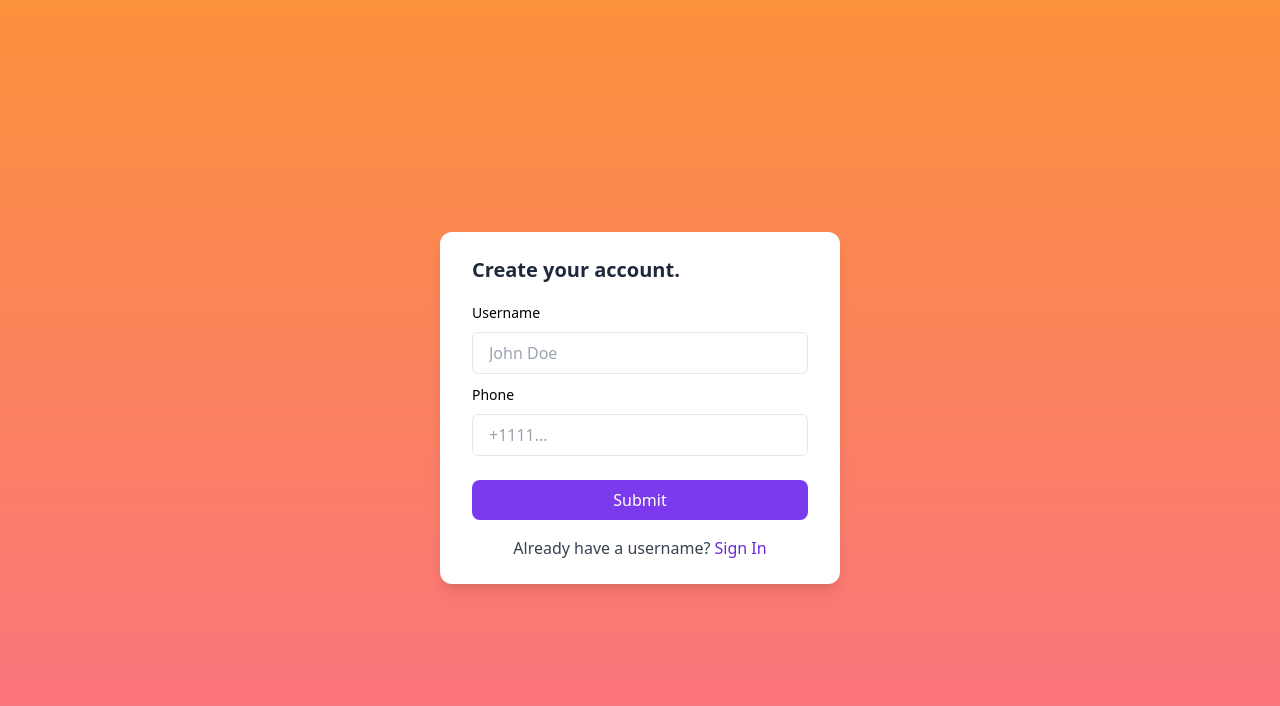
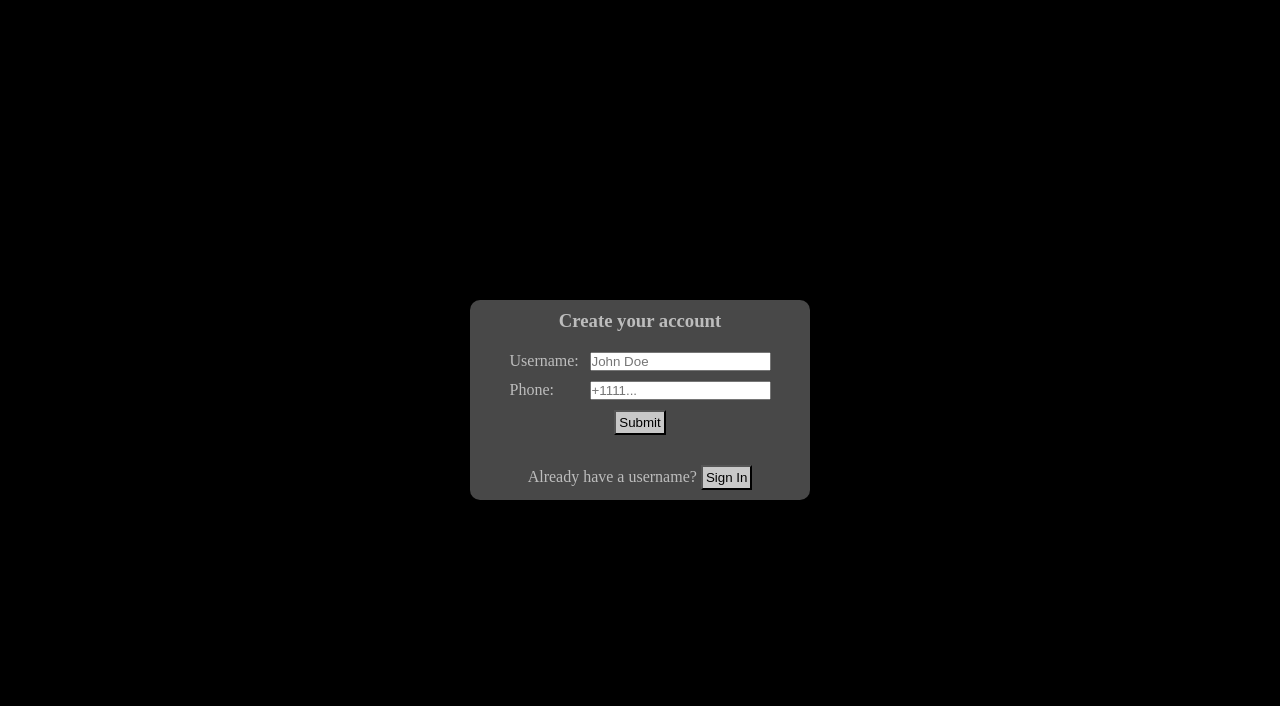
Before and after one commit to eriktoger/game-lobby, a Next.js app in the folder ui/: page / in a window 1280 px wide. Shown: the top 706 px of the page. Built offline with nearby package versions, Linux system fonts and the light colour scheme.

Commit message:
Start moving away from tailwind and redesign app

```diff
--- a/ui/components/login.tsx
+++ b/ui/components/login.tsx
@@ -1,4 +1,5 @@
 import { useState } from "react";
+import styled from "styled-components";
 
 async function createAccount({
   username,
@@ -21,7 +22,8 @@ async function createAccount({
     return Promise.reject(e);
   }
 }
-async function signIn({ phone }: any) {
+
+async function signIn({ phone }: { phone: string }) {
   try {
     const url = "http://localhost:8080/users/phone/" + phone;
     let result = await fetch(url);
@@ -30,11 +32,50 @@ async function signIn({ phone }: any) {
     return Promise.reject(e);
   }
 }
-export default function Login({ show, setAuth }: any) {
+
+const StyledForm = styled.form`
+  display: flex;
+  flex-direction: column;
+  width: 320px;
+  align-items: center;
+  justify-content: center;
+  .row-container {
+    display: flex;
+    label {
+      width: 80px;
+    }
+  }
+  .first-row {
+    padding-bottom: 10px;
+  }
+  button {
+    margin: 10px;
+  }
+`;
+
+const StyledContainer = styled.div`
+  height: 200px;
+  display: flex;
+  flex-direction: column;
+  align-items: center;
+  justify-content: space-between;
+  background-color: #484848;
+  color: #bdbdbd;
+  padding: 10px;
+  border-radius: 10px;
+  button {
+    padding: 3px;
+    color: black;
+    background-color: #c8c8c8;
+  }
+`;
+
+export default function Login({ setAuth }: any) {
   const [isShowSigIn, setShowSignIn] = useState(false);
   const showSignIn = () => {
     setShowSignIn((prev) => !prev);
   };
+
   const FormCreateUsername = ({ setAuth }: any) => {
     const onCreateUsername = async (e: any) => {
       e.preventDefault();
@@ -51,46 +92,35 @@ export default function Login({ show, setAuth }: any) {
       setAuth(res);
     };
     return (
-      <form action="" className="mt-4 space-y-2" onSubmit={onCreateUsername}>
+      <>
+        <StyledForm action="" onSubmit={onCreateUsername}>
           <div>
-          <label className="text-sm font-light">Username</label>
+            <div className="first-row row-container">
+              <label>Username: </label>
               <input
                 required
                 type="text"
                 name="username"
                 placeholder="John Doe"
-            className="w-full px-4 py-2 mt-2 border rounded-md focus:outline-none focus:ring-1 focus:ring-blue-600"
               />
             </div>
+            <div className="row-container">
+              <label>Phone: </label>
+              <input required type="text" name="phone" placeholder="+1111..." />
+            </div>
+          </div>
+          <button type="submit">Submit</button>
+        </StyledForm>
         <div>
-          <label className="text-sm font-light">Phone</label>
-          <input
-            required
-            type="text"
-            name="phone"
-            placeholder="+1111..."
-            className="w-full px-4 py-2 mt-2 border rounded-md focus:outline-none focus:ring-1 focus:ring-blue-600"
-          />
-        </div>
-        <div className="flex items-baseline justify-between">
-          <button
-            type="submit"
-            className="px-6 py-2 mt-4 text-white bg-violet-600 rounded-lg hover:bg-violet-700 w-full"
-          >
-            Submit
-          </button>
-        </div>
-        <div className="pt-2 space-y-2 text-center">
-          <p className="text-base text-gray-700">
+          <p>
             Already have a username?{" "}
-            <button onClick={showSignIn} className="text-violet-700 font-light">
-              Sign In
-            </button>
+            <button onClick={showSignIn}>Sign In</button>
           </p>
         </div>
-      </form>
+      </>
     );
   };
+
   const FormSignIn = ({ setAuth }: any) => {
     const onSignIn = async (e: any) => {
       e.preventDefault();
@@ -110,54 +140,33 @@ export default function Login({ show, setAuth }: any) {
       setAuth(res);
     };
     return (
-      <form action="" className="mt-4 space-y-2" onSubmit={onSignIn}>
+      <>
+        <StyledForm action="" onSubmit={onSignIn}>
+          <div className="row-container">
+            <label>Phone: </label>
+            <input required type="text" name="phone" placeholder="+1111..." />
+          </div>
           <div>
-          <label className="text-sm font-light">Phone</label>
-          <input
-            required
-            type="text"
-            name="phone"
-            placeholder="+1111..."
-            className="w-full px-4 py-2 mt-2 border rounded-md focus:outline-none focus:ring-1 focus:ring-blue-600"
-          />
+            <button type="submit">Submit</button>
           </div>
-        <div className="flex items-baseline justify-between">
-          <button
-            type="submit"
-            className="px-6 py-2 mt-4 text-white bg-violet-600 rounded-lg hover:bg-violet-700 w-full"
-          >
-            Submit
-          </button>
-        </div>
-        <div className="pt-2 space-y-2 text-center">
-          <p className="text-base text-gray-700">
-            Do not have a username?{" "}
-            <button onClick={showSignIn} className="text-violet-700 font-light">
-              Create
-            </button>
+        </StyledForm>
+        <div>
+          <p>
+            Do not have a username? <button onClick={showSignIn}>Create</button>
           </p>
         </div>
-      </form>
+      </>
     );
   };
+
   return (
-    <div
-      className={`${
-        show ? "" : "hidden"
-      } bg-gradient-to-b from-orange-400 to-rose-400`}
-    >
-      <div className="flex items-center justify-center min-h-screen">
-        <div className="px-8 py-6 mt-4 text-left bg-white  max-w-[400px] w-full rounded-xl shadow-lg">
-          <h3 className="text-xl text-slate-800 font-semibold">
-            {isShowSigIn ? "Log in with your phone." : "Create your account."}
-          </h3>
+    <StyledContainer>
+      <h3>{isShowSigIn ? "Log in with your phone." : "Create your account"}</h3>
       {isShowSigIn ? (
         <FormSignIn setAuth={setAuth} />
       ) : (
         <FormCreateUsername setAuth={setAuth} />
       )}
-        </div>
-      </div>
-    </div>
+    </StyledContainer>
   );
 }
--- a/ui/components/main.tsx
+++ b/ui/components/main.tsx
@@ -1,5 +1,5 @@
 import { useCallback, useState } from "react";
-import ChatList from "../components/rooms";
+import ChatList, { Games } from "../components/rooms";
 import Conversation from "../components/conversation";
 import useRooms from "../libs/useRooms";
 import useWebsocket from "../libs/useWebsocket";
@@ -13,6 +13,23 @@ import {
   User,
 } from "./types";
 import { Board } from "./games/TicTacToe/board";
+import styled from "styled-components";
+
+const Container = styled.main`
+  padding: 0.5rem;
+  background-color: #bdbdbd;
+  width: 100vw;
+  height: 100vh;
+`;
+
+const StyledInfo = styled.section`
+  display: flex;
+  justify-content: space-around;
+  height: 50%;
+  aside {
+    width: 40vw;
+  }
+`;
 
 export default function Main({ auth, setAuthUser }: any) {
   const [room, setSelectedRoom] = useState<Room | null>(null);
@@ -175,11 +192,6 @@ export default function Main({ auth, setAuthUser }: any) {
     sendMessage(JSON.stringify(joinRoom));
   };
 
-  const signOut = () => {
-    window.localStorage.removeItem("user");
-    setAuthUser(false);
-  };
-
   const submitMove = (row: number, column: number) => {
     if (gameId == null) {
       return;
@@ -200,19 +212,6 @@ export default function Main({ auth, setAuthUser }: any) {
     sendMessage(JSON.stringify(data));
   };
 
-  const joinGame = (gameId: string) => {
-    if (gameId == null) {
-      return;
-    }
-
-    const data: ChatMessage = {
-      chat_type: "JOINGAME",
-      value: gameId,
-      user_id: auth.id,
-    };
-    sendMessage(JSON.stringify(data));
-  };
-
   if (gameId) {
     return (
       <Board
@@ -228,81 +227,43 @@ export default function Main({ auth, setAuthUser }: any) {
   }
 
   return (
-    <main className="flex w-full max-w-[1020px] h-[700px] mx-auto bg-[#FAF9FE] rounded-[25px] backdrop-opacity-30 opacity-95">
-      <aside className="bg-[#F0EEF5] w-[325px] h-[700px] rounded-l-[25px] p-4 overflow-auto relative">
-        <ChatList onChangeRoom={onChangeRoom} userId={auth.id} users={users} />
-        <button
-          onClick={() => {
-            const newGame: ChatMessage = {
-              chat_type: "CREATEGAME",
-              value: "Tic_Tac_Toe",
-              user_id: auth.id,
-            };
-            sendMessage(JSON.stringify(newGame));
-          }}
-        >
-          Create new game
-        </button>
+    <Container>
+      <StyledInfo>
+        <ChatList
+          onChangeRoom={onChangeRoom}
+          userId={auth.id}
+          users={users}
+          currentRoom={room}
+        />
+        <Games
+          games={games}
+          auth={auth}
+          sendMessage={sendMessage}
+          setGameId={setGameId}
+          setAuthUser={setAuthUser}
+        />
+      </StyledInfo>
+      <section>
+        {room?.id && (
+          <>
+            <div>{auth?.username}</div>
             <div>
-          <span>Current games</span>
-          <ul>
-            {games.map((game) => (
-              <li key={game.id}>
-                <button
-                  onClick={() => {
-                    joinGame(game.id);
-                    setGameId(game.id);
-                  }}
-                >
-                  Play against: {game.player_1_name}
-                </button>
-              </li>
-            ))}
-          </ul>
+              <div>
+                <p>{room.name}</p>
               </div>
-        <button
-          onClick={signOut}
-          className="text-xs w-full max-w-[295px] p-3 rounded-[10px] bg-violet-200 font-semibold text-violet-600 text-center absolute bottom-4"
-        >
-          LOG OUT
-        </button>
-      </aside>
-
-      {room?.id && (
-        <section className="rounded-r-[25px] w-full max-w-[690px] grid grid-rows-[80px_80px_minmax(450px,_1fr)_65px]">
-          <div>{auth?.username}</div>
-          <div className="rounded-tr-[25px] w-full h-16">
-            <div className="flex gap-3 p-3 items-center">
-              <p className="font-semibold text-gray-600 text-base">
-                {room.name}
-              </p>
+              <hr />
             </div>
-            <hr className="bg-[#F0EEF5]" />
-          </div>
-          {isLoading && room.id && (
-            <p className="px-4 text-slate-500">Loading conversation...</p>
-          )}
+            {isLoading && room.id && <p>Loading conversation...</p>}
             <Conversation data={messages} auth={auth} />
             <div className="w-full">
-            <form
-              onSubmit={submitMessage}
-              className="flex gap-2 items-center rounded-full border border-violet-500 bg-violet-200 p-1 m-2"
-            >
-              <input
-                name="message"
-                className="p-2 placeholder-gray-600 text-sm w-full rounded-full bg-violet-200 focus:outline-none"
-                placeholder="Type your message here..."
-              />
-              <button
-                type="submit"
-                className="bg-violet-500 rounded-full py-2 px-6 font-semibold text-white text-sm"
-              >
-                Sent
-              </button>
+              <form onSubmit={submitMessage}>
+                <input name="message" placeholder="Type your message here..." />
+                <button type="submit">Sent</button>
               </form>
             </div>
+          </>
+        )}
       </section>
-      )}
-    </main>
+    </Container>
   );
 }
--- a/ui/next.config.js
+++ b/ui/next.config.js
@@ -1,6 +1,9 @@
 /** @type {import('next').NextConfig} */
 const nextConfig = {
   reactStrictMode: true,
+  compiler:{
+    styledComponents: true
+  }
 }
 
 module.exports = nextConfig
--- a/ui/pages/index.tsx
+++ b/ui/pages/index.tsx
@@ -1,35 +1,29 @@
 import Head from "next/head";
-import React, { useCallback, useEffect, useState } from "react";
-import Avatar from "../components/avatar";
-import ChatList from "../components/rooms";
-import Conversation from "../components/conversation";
+import React, { useEffect, useState } from "react";
 import Login from "../components/login";
-import useConversations from "../libs/useRooms";
 import useLocalStorage from "../libs/useLocalStorage";
-import useWebsocket from "../libs/useWebsocket";
 import Main from "../components/main";
+import styled from "styled-components";
+
+const StyledContainer = styled.div`
+  height: 100vh;
+  display: flex;
+  align-items: center;
+  justify-content: center;
+`;
 
 export default function Home() {
-  const [showLogIn, setShowLogIn] = useState(false);
   const [auth, setAuthUser] = useLocalStorage("user", false);
 
-  useEffect(() => setShowLogIn(!auth), [auth]);
-
   return (
-    <div>
+    <StyledContainer>
       <Head>
         <title>Rust with react chat app</title>
         <meta name="description" content="Rust with react chat app" />
         <link rel="icon" href="/favicon.ico" />
       </Head>
-      <Login show={showLogIn} setAuth={setAuthUser} />
-      <div
-        className={`${
-          !auth && "hidden"
-        } bg-gradient-to-b from-orange-400 to-rose-400 h-screen p-12`}
-      >
-        {auth && <Main auth={auth} setAuthUser={setAuthUser} />}
-      </div>
-    </div>
+      {!auth && <Login setAuth={setAuthUser} />}
+      {auth && <Main auth={auth} setAuthUser={setAuthUser} />}
+    </StyledContainer>
   );
 }
--- a/ui/postcss.config.js
+++ /dev/null
@@ -1,6 +0,0 @@
-module.exports = {
-  plugins: {
-    tailwindcss: {},
-    autoprefixer: {},
-  },
-}
--- a/ui/styles/globals.css
+++ b/ui/styles/globals.css
@@ -83,17 +83,11 @@ html,
 body {
   max-width: 100vw;
   overflow-x: hidden;
+  height:100%;
+  background-color: black;
 }
 
-body {
-  color: rgb(var(--foreground-rgb));
-  background: linear-gradient(
-      to bottom,
-      transparent,
-      rgb(var(--background-end-rgb))
-    )
-    rgb(var(--background-start-rgb));
-}
+
 
 a {
   color: inherit;
@@ -105,8 +99,3 @@ a {
     color-scheme: dark;
   }
 }
-
-/* tailwind */
-@tailwind base;
-@tailwind components;
-@tailwind utilities;
--- a/ui/tailwind.config.js
+++ /dev/null
@@ -1,11 +0,0 @@
-/** @type {import('tailwindcss').Config} */
-module.exports = {
-  content: [
-    "./pages/**/*.{js,ts,jsx,tsx}",
-    "./components/**/*.{js,ts,jsx,tsx}",
-  ],
-  theme: {
-    extend: {},
-  },
-  plugins: [],
-}
```
Also changed, not shown: ui/components/rooms.tsx (+103 -37 lines), ui/tsconfig.json (+16 -6 lines). Lines whose indentation alone changed are shown as unchanged.
